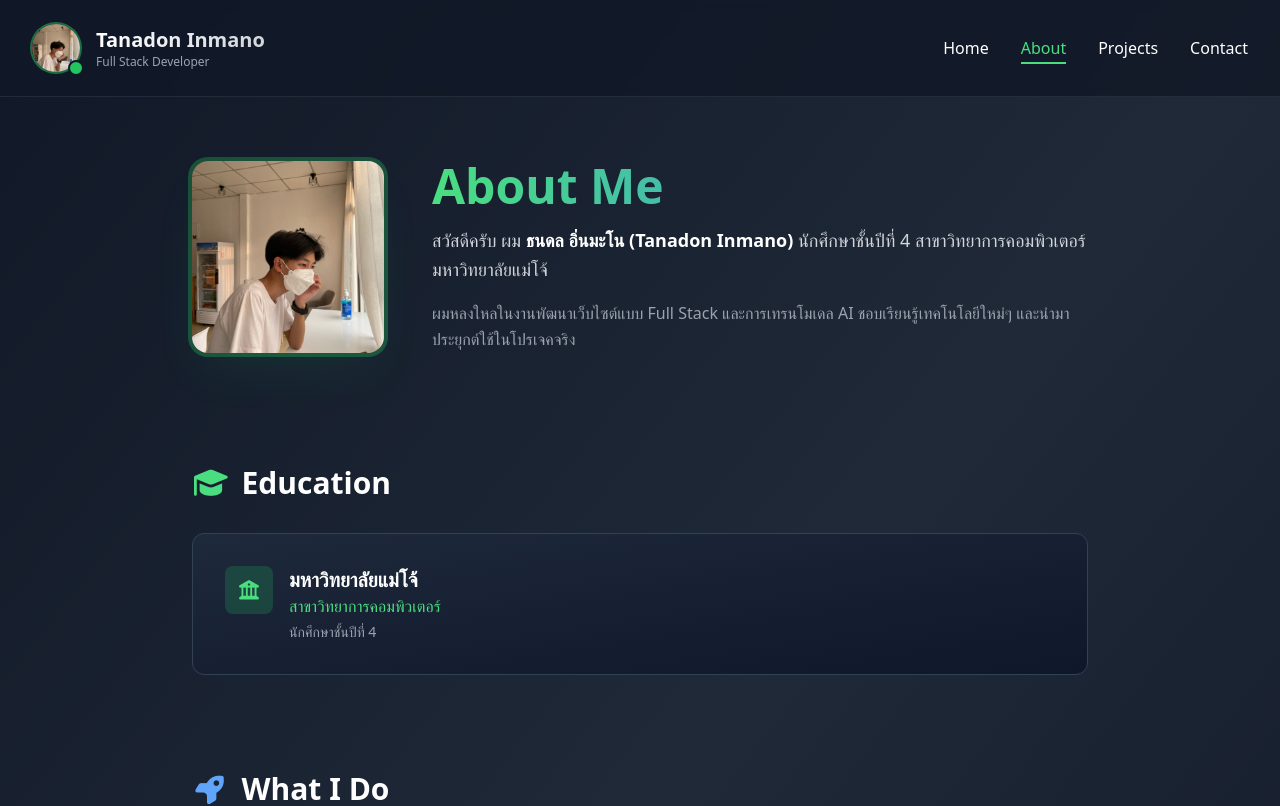
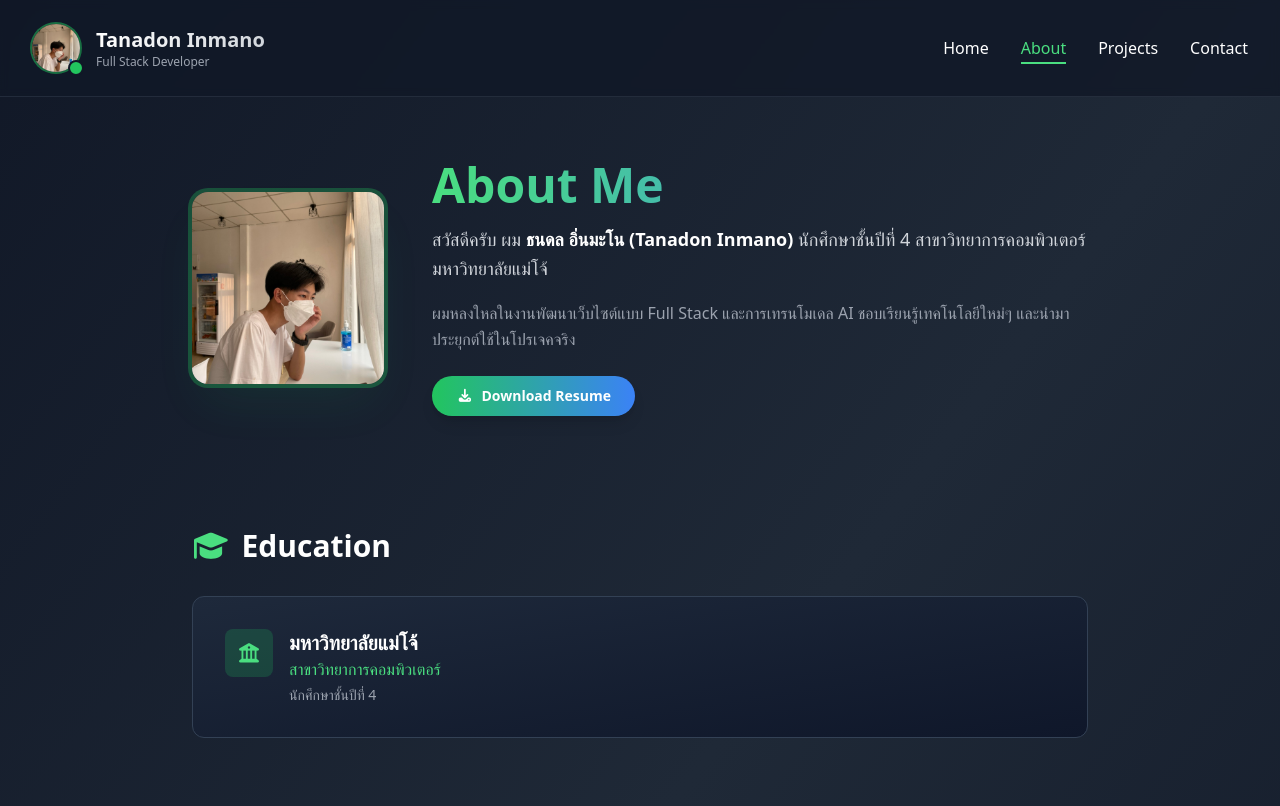
Before and after one commit to FramNaVer/Portfolio_personal, a Nuxt app: page /about in a window 1280 px wide. Shown: the top 806 px of the page. Built offline with nearby package versions, Linux system fonts and the light colour scheme.

Commit message:
Refactor code structure for improved readability and maintainability

```diff
--- a/app/pages/about.vue
+++ b/app/pages/about.vue
@@ -62,10 +62,15 @@
                             สวัสดีครับ ผม <span class="text-white font-semibold">ธนดล อิ่นมะโน (Tanadon Inmano)</span>
                             นักศึกษาชั้นปีที่ 4 สาขาวิทยาการคอมพิวเตอร์ มหาวิทยาลัยแม่โจ้
                         </p>
-                        <p class="text-gray-400 leading-relaxed">
+                        <p class="text-gray-400 leading-relaxed mb-6">
                             ผมหลงใหลในงานพัฒนาเว็บไซต์แบบ Full Stack และการเทรนโมเดล AI
                             ชอบเรียนรู้เทคโนโลยีใหม่ๆ และนำมาประยุกต์ใช้ในโปรเจคจริง
                         </p>
+                        <a href="/resume.pdf" download
+                            class="inline-flex items-center gap-2 bg-gradient-to-r from-green-500 to-blue-500 hover:from-green-600 hover:to-blue-600 px-6 py-2.5 rounded-full font-semibold text-sm transition-all duration-300 transform hover:scale-105 shadow-lg">
+                            <i class="fa-solid fa-download"></i>
+                            Download Resume
+                        </a>
                     </div>
                 </div>
             </div>
```
Also changed, not shown: 1 other file (tests, documents, lock files or other folders).
